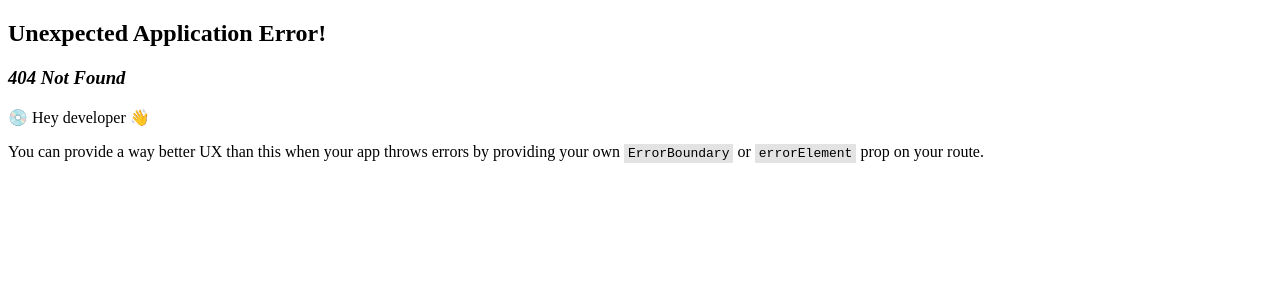
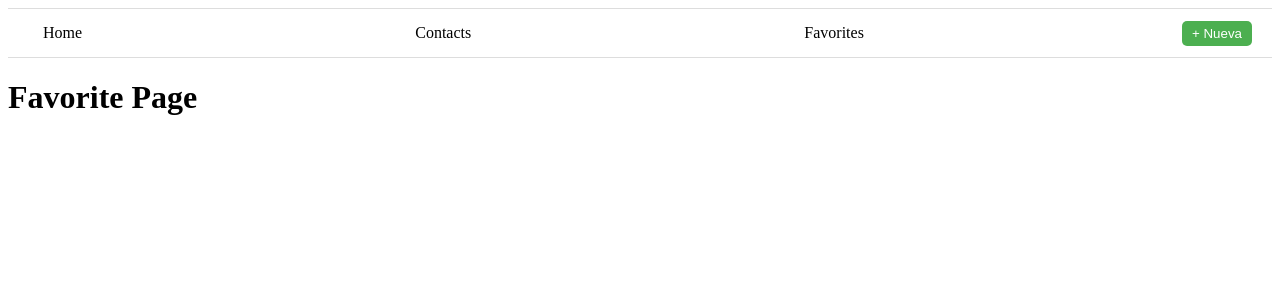
Before and after one commit to SMarulanda19/Final-bootcamp, a React (Vite) app: page /favorites in a window 1280 px wide. Before the commit this address had no page. Shown: the top 300 px of the page. Built offline with nearby package versions, Linux system fonts and the light colour scheme.

Commit message:
Navegacion-Router

```diff
--- a/src/components/Nav.jsx
+++ b/src/components/Nav.jsx
@@ -7,9 +7,9 @@ const Navbar = () => {
 
   return (
     <nav className="navbar">
-      <Link to="/">Inicio</Link>
-      <Link to="/contactos">Contactos</Link>
-      <Link to="/favoritos">Favoritos</Link>
+      <Link to="/">Home</Link>
+      <Link to="/contacts">Contacts</Link>
+      <Link to="/favorites">Favorites</Link>
       <button onClick={() => setNewSection(!newSection)}>
         {newSection ? 'Nueva vista general' : '+ Nueva'}
       </button>
--- /dev/null
+++ b/src/pages/favorites/Favorite.jsx
@@ -0,0 +1,11 @@
+import React from 'react';
+
+const Favorite = () => {
+  return (
+    <div>
+      <h1>Favorite Page</h1>
+    </div>
+  );
+};
+
+export default Favorite;
--- a/src/pages/home/Home.jsx
+++ b/src/pages/home/Home.jsx
@@ -1,13 +1,13 @@
 import React from 'react';
 import Nav from '../../components/Nav';
-
+import {Outlet} from 'react-router-dom';
 
 function Home() {
   return (
     <>
     <Nav/>
     <div>
-
+     <Outlet/>
     </div>
     </>
   );
```
Also changed, not shown: src/components/Card.jsx (added, +18 -0 lines), src/main.jsx (+13 -14 lines), src/styled-components/cardStyles.js (added).
